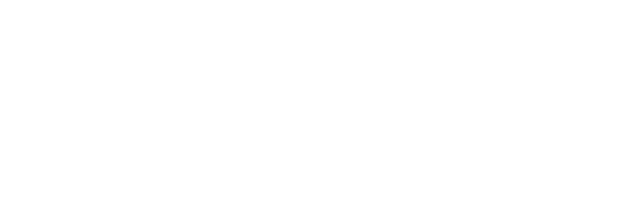
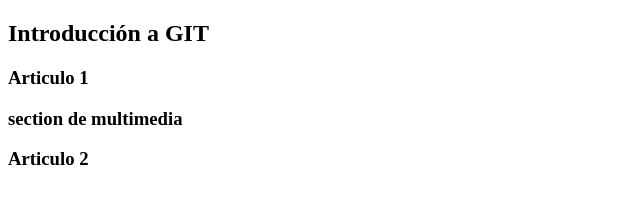
Before and after one commit to MachadoMateo/practicandocongit, a plain HTML site: page index.html in a window 1280 px wide. Shown: the whole page, without its empty margins (0-640 px from the left). Drawn offline with Linux system fonts and the light colour scheme.

Commit message:
index OK

```diff
--- a/index.html
+++ b/index.html
@@ -7,8 +7,20 @@
     <title>Document</title>
 </head>
 <body>
-    <nav></nav>
-    <main></main>
+    <nav>
+        <h1>Introducción a GIT</h1>
+    </nav>
+    <main>
+        <article>
+            <h3>Articulo 1</h3>
+        </article>
+        <section>
+            <h3>section de multimedia</h3>
+        </section>
+        <article>
+            <h3>Articulo 2</h3>
+        </article>
+    </main>
     <footer></footer>
 </body>
 </html>
```
